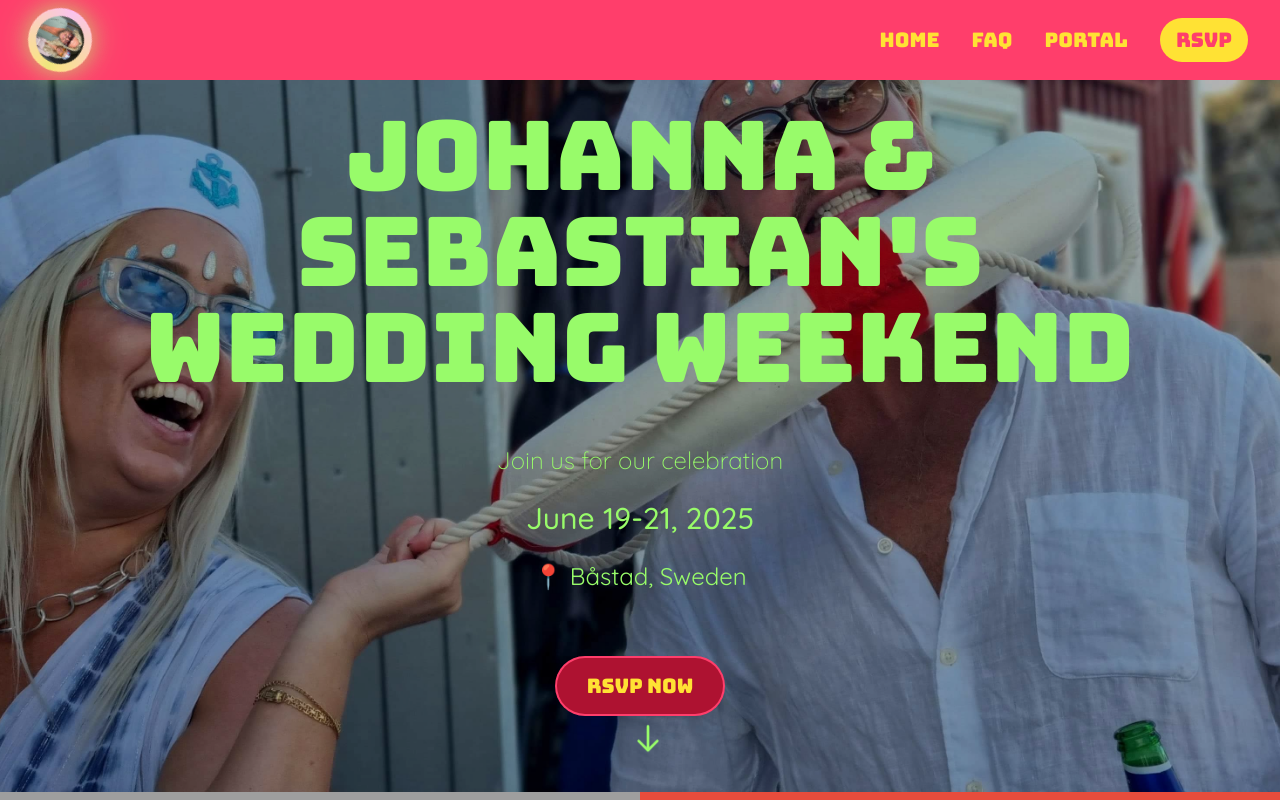
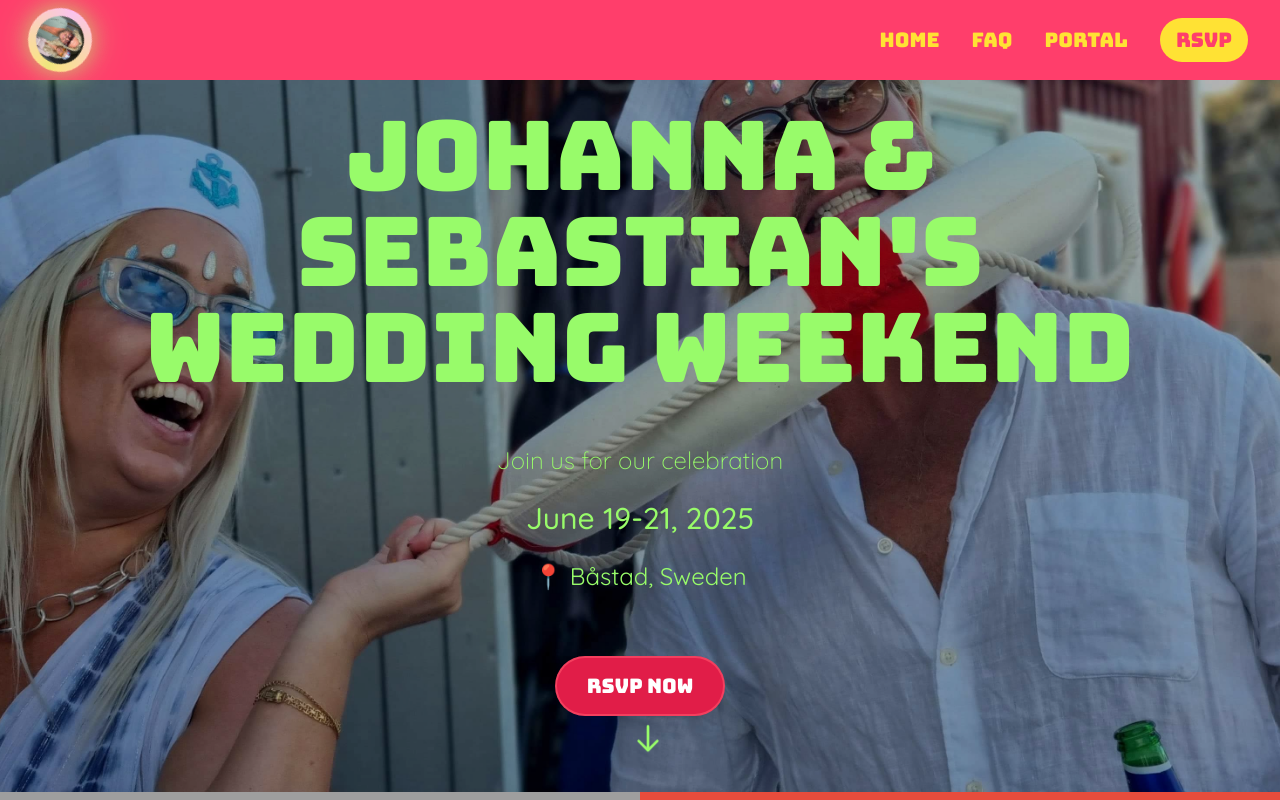
Before and after one commit to Harry-Yates/sandstrand-wedding, a Next.js app: page / in a window 1280 px wide. Shown: the top 800 px of the page. Built offline with nearby package versions, Linux system fonts and the light colour scheme; grey boxes are pictures that could not be loaded.

Commit message:
update button colours

```diff
--- a/app/components/SparkleButton.tsx
+++ b/app/components/SparkleButton.tsx
@@ -42,8 +42,8 @@ const SparkleButton = () => {
                     relative overflow-hidden
                     inline-flex items-center justify-center
                     px-8 py-4 rounded-full
-                    bg-[#ff3e6b] text-[#ffe234]
-                    hover:bg-[#ff3e6b]/90
+                    bg-[#f43f5e] text-white
+                    hover:bg-[#f43f5e]/90
                     transition-all duration-300
                     font-bungee text-lg sm:text-xl
                     transform hover:scale-105
@@ -54,7 +54,7 @@ const SparkleButton = () => {
                 "
             >
                 <span className="spark absolute inset-0 pointer-events-none" />
-                <span className="backdrop absolute inset-[0.1em] rounded-full bg-[#ae1231] pointer-events-none" />
+                <span className="backdrop absolute inset-[0.1em] rounded-full bg-[#e11d48] pointer-events-none" />
                 <span className="relative z-10">RSVP Now</span>
             </Link>
 
```
